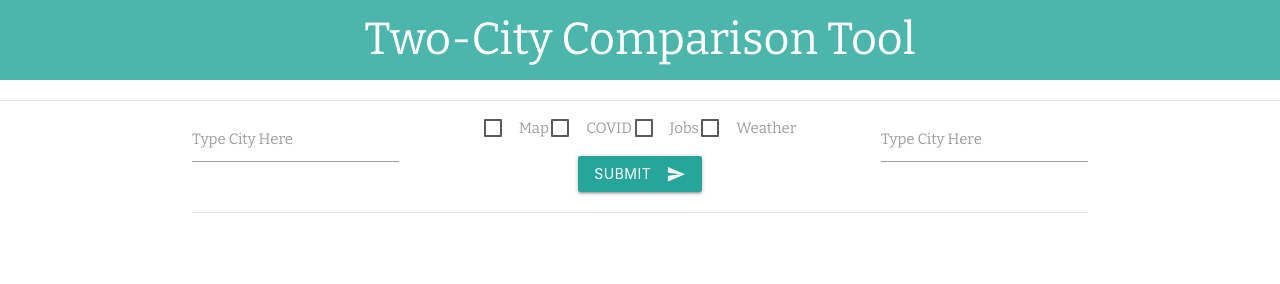
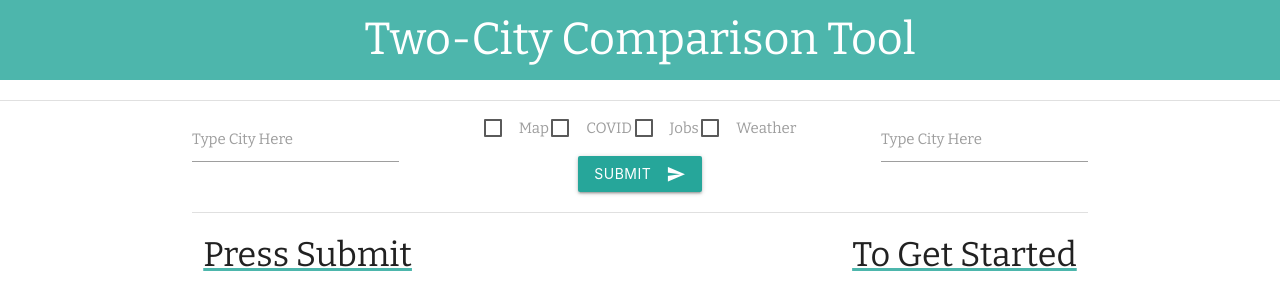
Before and after one commit to Pgandhi21/Two-City-Comparison-Tool, a plain HTML site: page index.html in a window 1280 px wide. Drawn offline with nearby package versions, Linux system fonts and the light colour scheme; some packages are replaced by stand-ins of ours.

Commit message:
added dynamic headers

```diff
--- a/assets/css/datapage.css
+++ b/assets/css/datapage.css
@@ -98,3 +98,8 @@ font-weight: bold;
 .deg, .percent, .mph {
     font-size: 15px;
 }
+
+.city-header{
+    text-decoration: underline;
+    text-decoration-color: #4db6ac;
+}
--- a/assets/javascript/datapage.js
+++ b/assets/javascript/datapage.js
@@ -163,6 +163,7 @@ function callLatLonOne(cityInput) {
             jobSearchOne(cityName);
             // adds the city to the city search array
             saveSearchOne(cityName);
+            $("#city-header-1").text(cityName);
         })
         .catch((e) => {
         console.log("Error with Location: Latitude and Longitude");
@@ -185,6 +186,7 @@ function callLatLonTwo(cityInput) {
             initMapTwo(lat,lon);
             jobSearchTwo(cityName);
             // weatherUrl(lat, lon, cityName);
+            $("#city-header-2").text(cityName);
 
             // adds the city to the second search array
             saveSearchTwo(cityName);
--- a/index.html
+++ b/index.html
@@ -85,6 +85,7 @@
 
         <main id="api-list" class="row ">
             <div id="city-one-api" class="col m12 l6 left-align">
+                <h4 id="city-header-1" class="city-header" >Press Submit</h4>
                 <div id="map-container-1">
                     <div id="map-api-1" class="map-api" ></div>
                 </div>
@@ -93,6 +94,7 @@
                 <div id="weather-api-1" class="weather-api" ></div>
             </div>
             <div id="city-two-api" class="col m12 l6 right-align">
+                <h4 id="city-header-2" class="city-header"  >To Get Started</h4>
                 <div id="map-container-2">
                     <div id="map-api-2" class="map-api" ></div>
                 </div>
```
